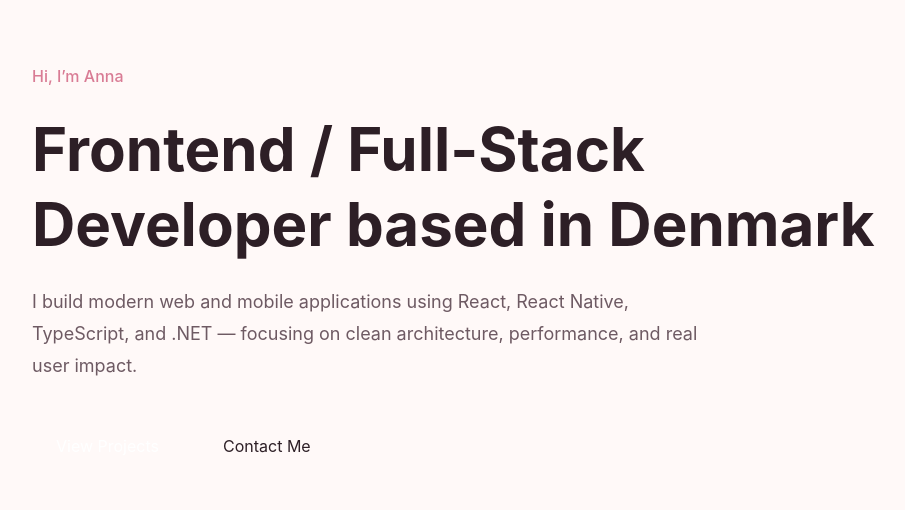
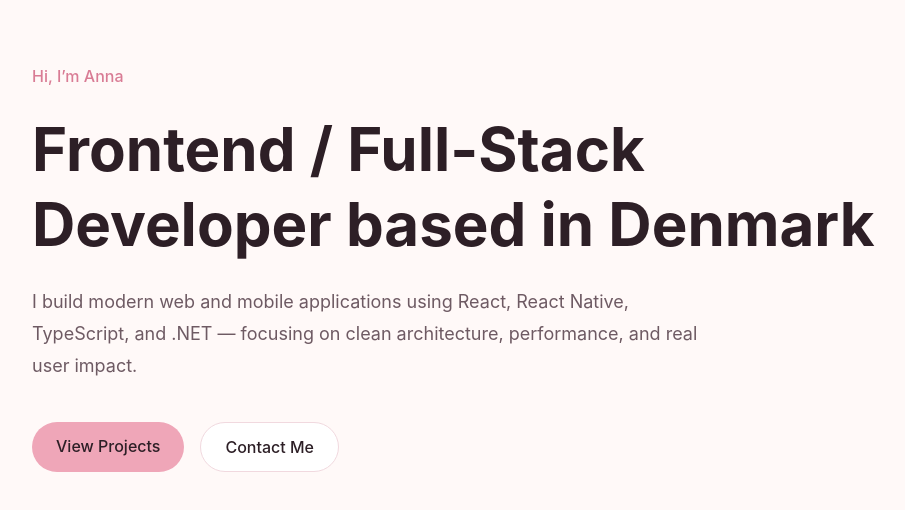
Before and after one commit to AnnaDzig/anna-portfolio, a React (Vite) app: page / in a window 1280 px wide. Shown: the top 510 px of the page, without its empty margins (8-913 px from the left). Built offline with nearby package versions, Linux system fonts and the light colour scheme.

Commit message:
feat: add reusable button

```diff
--- /dev/null
+++ b/src/components/Button.tsx
@@ -0,0 +1,30 @@
+type ButtonProps = {
+  children: React.ReactNode;
+  variant?: 'primary' | 'secondary';
+  href?: string;
+};
+
+export default function Button({
+  children,
+  variant = 'primary',
+  href,
+}: ButtonProps) {
+  const baseClasses = 'rounded-full px-6 py-3 font-medium transition';
+  const variants = {
+    primary: 'bg-[#efa6b8] text-white hover:opacity-90',
+    secondary:
+      'border border-[#f1d9df] bg-white text-[#2d1f26] hover:bg-[#fff1f4]',
+  };
+
+  const className = `${baseClasses} ${variants[variant]}`;
+
+  if (href) {
+    return (
+      <a href={href} className={className}>
+        {children}
+      </a>
+    );
+  }
+
+  return <button className={className}>{children}</button>;
+}
--- a/src/sections/Hero.tsx
+++ b/src/sections/Hero.tsx
@@ -1,4 +1,5 @@
 import Container from '../components/Container';
+import Button from '../components/Button';
 export default function Hero() {
   return (
     <section className="min-h-screen bg-[#fff9f8] px-6 py-16 text-[#2d1f26]">
@@ -17,13 +18,10 @@ export default function Hero() {
           </p>
 
           <div className="flex flex-col gap-4 pt-4 sm:flex-row">
-            <button className="rounded-full bg-[#efa6b8] px-6 py-3 font-medium text-white transition hover:opacity-90">
-              View Projects
-            </button>
-
-            <button className="rounded-full border border-[#f1d9df] bg-white px-6 py-3 font-medium text-[#2d1f26] transition hover:bg-[#fff1f4]">
+            <Button href="#projects">View Projects</Button>
+            <Button href="#contact" variant="secondary">
               Contact Me
-            </button>
+            </Button>
           </div>
         </div>
       </Container>
```
